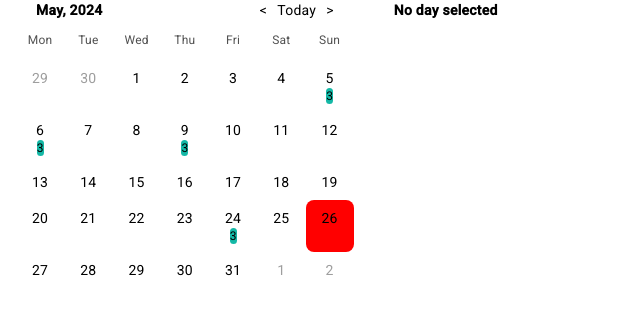
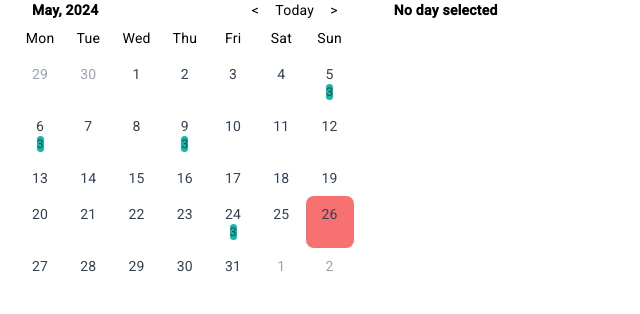
Before and after one commit to GuTory/ng-sandbox-suite, an Angular app in the folder ng-sandbox-suite/: page / in a window 1280 px wide. Shown: the top 314 px of the page, without its empty margins (0-640 px from the left). Built offline with nearby package versions, Linux system fonts and the light colour scheme.

Commit message:
tailwind migration

```diff
--- a/ng-sandbox-suite/src/app/calendar/components/calendar/calendar.component.html
+++ b/ng-sandbox-suite/src/app/calendar/components/calendar/calendar.component.html
@@ -1,41 +1,41 @@
-<div class="calendar-container flex-wrap gap-4">
-  <div class="calendar px-4">
-    <div class="calendar-headline">
-      <div class="calendar-headline-month">
+<div class="flex flex-wrap gap-4">
+  <div class="[&>*]:flex [&>*]:min-w-fit px-4">
+    <div class="flex mb-2 justify-between px-4">
+      <div class="font-semibold">
         {{ firstDayOfActiveMonth().monthShort }},
         {{ firstDayOfActiveMonth().year }}
       </div>
-      <div class="calendar-headline-controls">
-        <div class="calendar-headline-control" (click)="goToPreviousMonth()">
+      <div class="flex [&>*]:cursor-pointer">
+        <div class="hover:underline" (click)="goToPreviousMonth()">
           <
         </div>
         <div
-          class="calendar-headline-control calendar-headline-control-today"
+          class="px-4 hover:underline"
           (click)="goToToday()"
         >
           Today
         </div>
-        <div class="calendar-headline-control" (click)="goToNextMonth()">></div>
+        <div class="hover:underline" (click)="goToNextMonth()">></div>
       </div>
     </div>
-    <div class="calendar-weeks-grid">
+    <div class="calendar-grid font-normal mb-2">
       @for (weekday of weekDays(); track $index) {
-      <div class="calendar-weeks-grid-cell">
+      <div class="text-center">
         {{ weekday }}
       </div>
       }
     </div>
-    <div class="calendar-grid grid grid-cols-7">
+    <div class="calendar-grid font-normal mb-2 text-slate-700">
       @for (dayOfMonth of daysOfMonth(); track $index) {
       <div
         [ngClass]="{
           'bg-blue-500':
             activeDay()?.toISODate() === dayOfMonth.toISODate(),
-          'calendar-grid-cell-inactive':
+          'text-gray-400':
             firstDayOfActiveMonth().month !== dayOfMonth.month,
-            'calendar-grid-cell-today': dayOfMonth.toISODate() === today().toISODate(),
+            'bg-red-400': dayOfMonth.toISODate() === today().toISODate(),
         }"
-        class="flex flex-col calendar-grid-cell px-4 py-2 items-center justify-start cursor-pointer rounded-lg hover:bg-blue-500"
+        class="flex flex-col px-4 py-2 items-center justify-start cursor-pointer rounded-lg hover:bg-blue-500"
         (click)="setActiveDay(dayOfMonth)"
       >
         <div>
--- a/ng-sandbox-suite/src/app/calendar/components/calendar/calendar.component.scss
+++ b/ng-sandbox-suite/src/app/calendar/components/calendar/calendar.component.scss
@@ -1,65 +1,4 @@
-.calendar-container {
-  display: flex;
-}
-
-.calendar > * {
-  min-width: fit-content;
-  flex: 1;
-}
-
-.calendar-headline {
-  display: flex;
-  margin-bottom: 10px;
-  justify-content: space-between;
-  padding: 0 20px;
-}
-
-.calendar-headline-month {
-  font-weight: 600;
-}
-
-.calendar-headline-controls {
-  display: flex;
-}
-
-.calendar-headline-control {
-  cursor: pointer;
-}
-
-.calendar-headline-control:hover {
-  text-decoration: underline;
-}
-
-.calendar-headline-control-today {
-  margin: 0 10px;
-}
-
-.calendar-weeks-grid {
-  display: grid;
-  grid-template-columns: repeat(7, minmax(0, 1fr));
-  font-size: 12px;
-  margin-bottom: 10px;
-  color: rgb(81, 81, 81);
-}
-
-.calendar-weeks-grid-cell {
-  text-align: center;
-}
-
-.calendar-grid-cell-today {
-  background-color: red;
-}
-
-.calendar-grid-cell-inactive {
-  color: #9e9e9e;
-}
-
 .calendar-grid {
   display: grid;
   grid-template-columns: repeat(7, minmax(0, 1fr));
 }
-
-.calendar-grid-cell {
-  display: flex;
-  cursor: pointer;
-}
--- a/ng-sandbox-suite/src/app/calendar/components/calendar/calendar.component.ts
+++ b/ng-sandbox-suite/src/app/calendar/components/calendar/calendar.component.ts
@@ -12,7 +12,7 @@ import {
 import { DateTime, Info, Interval } from 'luxon';
 import { HabitService } from '../../../utils/services/habit/habit.service';
 import { Habit } from 'src/app/utils/models/habit.interface';
-import {MatBadgeModule} from '@angular/material/badge';
+import { MatBadgeModule } from '@angular/material/badge';
 
 @Component({
   selector: 'calendar',
@@ -22,13 +22,46 @@ import {MatBadgeModule} from '@angular/material/badge';
   styleUrl: './calendar.component.scss',
 })
 export class CalendarComponent {
+  /**
+   * The habits to display in the calendar received as input.
+   */
+  habits: InputSignal<Habit> = input.required();
+
+  /**
+   * The habit service.
+   */
+  public HabitService: HabitService = inject(HabitService);
+
+  /**
+   * The date format to use for the calendar.
+   */
   DATE_MED = DateTime.DATE_MED;
+
+  /**
+   * The current date.
+   */
   today: Signal<DateTime> = signal(DateTime.local());
+
+  /**
+   * The first day of the active month.
+   */
   firstDayOfActiveMonth: WritableSignal<DateTime> = signal(
     this.today().startOf('month')
   );
+
+  /**
+   * The week days to display in the calendar.
+   */
   weekDays: Signal<string[]> = signal(Info.weekdays('short'));
+
+  /**
+   * The active day in the calendar.
+   */
   activeDay: WritableSignal<DateTime | null> = signal(null);
+
+  /**
+   * The days of the active month.
+   */
   daysOfMonth: Signal<DateTime[]> = computed(() => {
     return Interval.fromDateTimes(
       this.firstDayOfActiveMonth().startOf('week'),
@@ -40,8 +73,10 @@ export class CalendarComponent {
         return day.start;
       });
   });
-  habits: InputSignal<Habit> = input.required();
 
+  /**
+   * Habits for the active day.
+   */
   activeDayHabits: Signal<string[]> = computed(() => {
     const activeDay = this.activeDay();
     if (activeDay === null) return [];
@@ -50,31 +85,49 @@ export class CalendarComponent {
     return this.habits().get(activeDayISO) ?? [];
   });
 
+  /**
+   * The number of habits for the parameter.
+   * @param dayOfWeek day of the week
+   * @returns number of habits for the day of the week
+   */
   dayOfWeekHabitCount(dayOfWeek: DateTime): number {
-    return this.habits()
-      .get(dayOfWeek.toISODate() ?? '')
-      ?.length ?? 0;
+    return this.habits().get(dayOfWeek.toISODate() ?? '')?.length ?? 0;
   }
 
-  public HabitService: HabitService = inject(HabitService);
-
+  /**
+   * Event function to go to the previous month.
+   */
   goToPreviousMonth(): void {
-    this.firstDayOfActiveMonth.set(this.firstDayOfActiveMonth().minus({ month: 1 }));
+    this.firstDayOfActiveMonth.set(
+      this.firstDayOfActiveMonth().minus({ month: 1 })
+    );
   }
 
+  /**
+   * Event function to go to the next month.
+   */
   goToNextMonth(): void {
-    this.firstDayOfActiveMonth.set(this.firstDayOfActiveMonth().plus({ month: 1 }));
+    this.firstDayOfActiveMonth.set(
+      this.firstDayOfActiveMonth().plus({ month: 1 })
+    );
   }
 
+  /**
+   * Event function to go to today.
+   */
   goToToday(): void {
     this.firstDayOfActiveMonth.set(this.today().startOf('month'));
   }
 
+  /**
+   * Set the active day.
+   * @param day the day to set as active
+   */
   setActiveDay(day: DateTime): void {
     this.activeDay.set(day);
-    if( this.firstDayOfActiveMonth().month > day.month ) {
+    if (this.firstDayOfActiveMonth().month > day.month) {
       this.goToNextMonth();
-    } else if( this.firstDayOfActiveMonth().month < day.month ) {
+    } else if (this.firstDayOfActiveMonth().month < day.month) {
       this.goToPreviousMonth();
     }
   }
```
